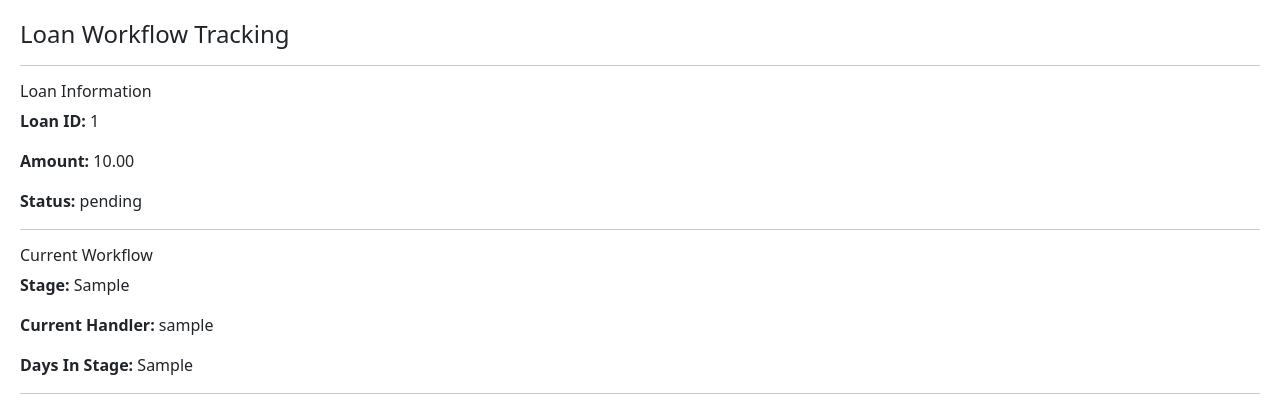
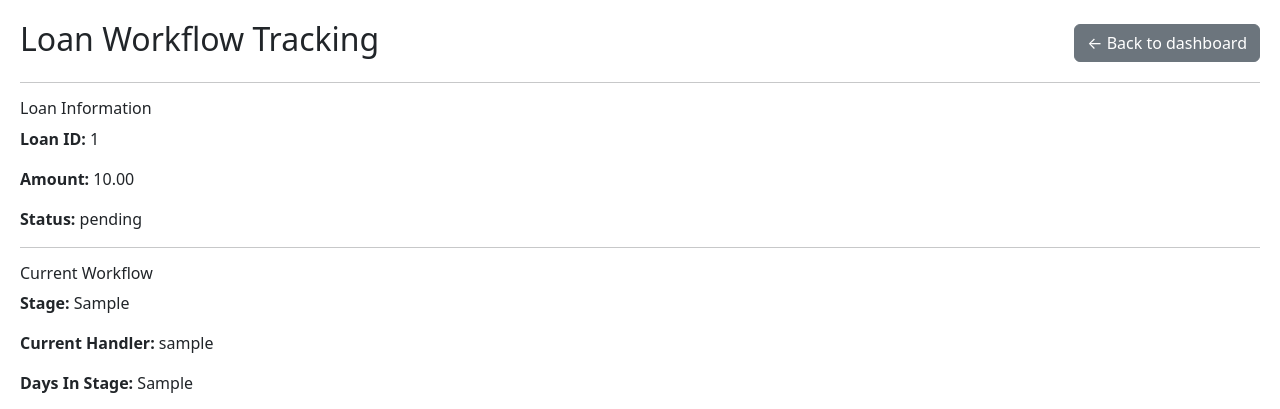
Before and after one commit to calpeSSJP2/SolidariteSJP2, a Django app: template transact2_loans/templates/transact2_loans/workflow_detail.html in a window 1280 px wide. Shown: the part 56-465 px from the top of the page. Run offline with Django 5.2, Linux system fonts and the light colour scheme; tables that the repository leaves empty hold one stand-in row (values such as "Sample post"); the template is opened without the code that fills it: values that come from a table or form of the project are taken from there, most other values are stand-ins (such as "Sample title", 1, 10 or a date in 2020); parts of the project's set-up code (start-up, migrations or seed data) failed here and were passed over; some libraries are stand-ins or nearby versions.

Commit message:
Add viewpl3

```diff
--- a/transact2_loans/templates/transact2_loans/workflow_detail.html
+++ b/transact2_loans/templates/transact2_loans/workflow_detail.html
@@ -2,8 +2,11 @@
 
 {% block content %}
 
-<h4>Loan Workflow Tracking</h4>
-
+<div class="d-flex justify-content-between align-items-center mb-3">
+  <h2>Loan Workflow Tracking</h2>
+ <!--If it is  a property use it as sttributes, dont put (), unless if it is a method   -->
+    <a href="{{ request.user.dashboard_url }}" class="btn btn-secondary">  ← Back to dashboard </a>
+  </div>
 <hr>
 
 <h6>Loan Information</h6>
```
